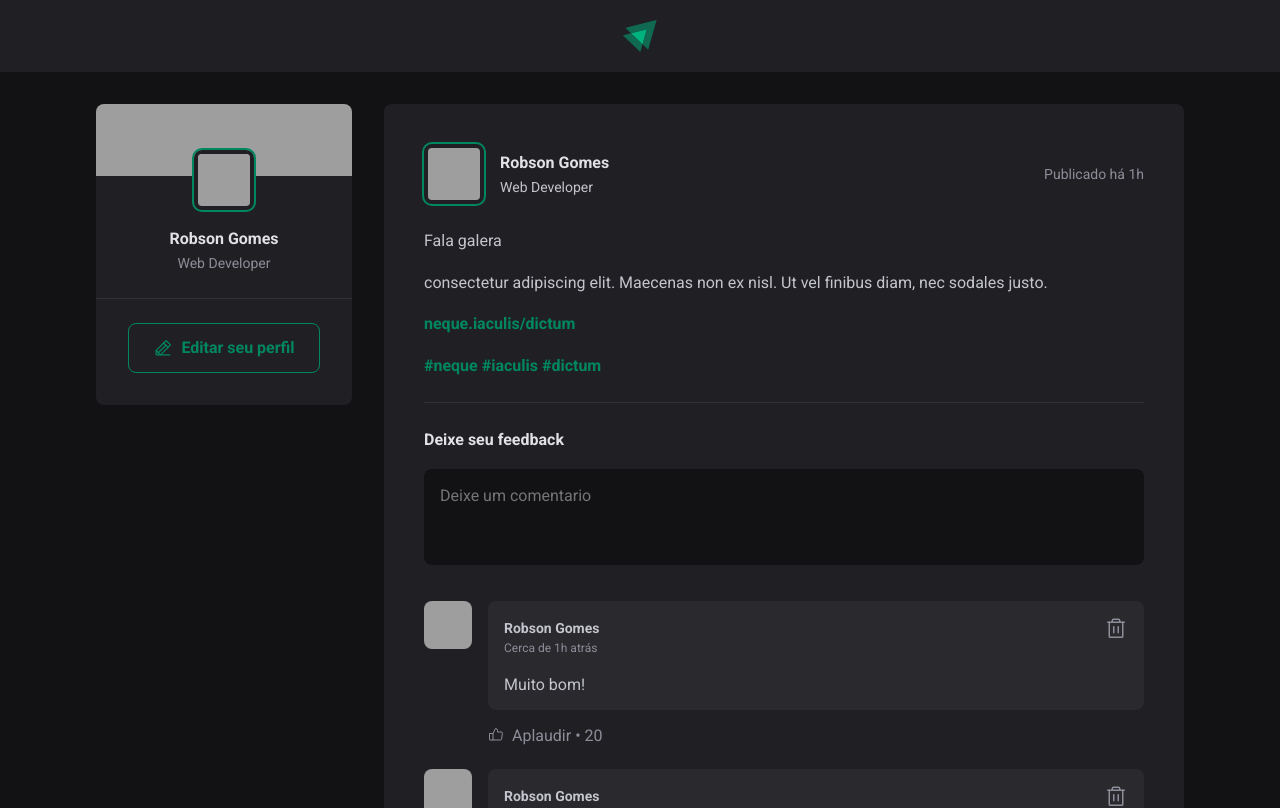
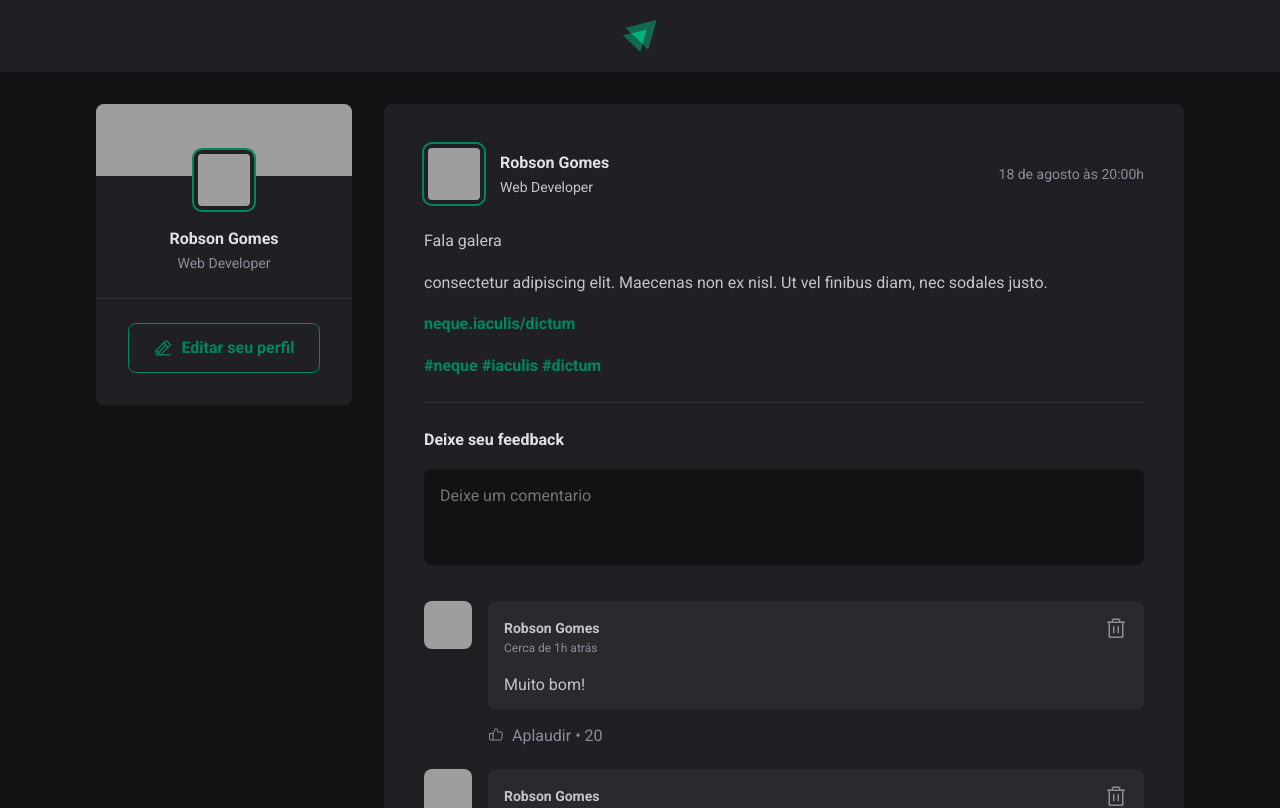
Before and after one commit to Robson-GDS/fundamentos-reactjs, a React (Vite) app: page / in a window 1280 px wide. Shown: the top 808 px of the page. Built offline with nearby package versions, Linux system fonts and the light colour scheme; grey boxes are pictures that could not be loaded.

Commit message:
formatando a data

```diff
--- a/package.json
+++ b/package.json
@@ -9,6 +9,7 @@
     "preview": "vite preview"
   },
   "dependencies": {
+    "date-fns": "^2.29.2",
     "phosphor-react": "^1.4.1",
     "react": "^18.2.0",
     "react-dom": "^18.2.0"
--- a/src/components/Post.jsx
+++ b/src/components/Post.jsx
@@ -1,23 +1,30 @@
+import { format } from "date-fns";
+import ptBr from "date-fns/locale/pt-BR";
+
 import { Avatar } from "./Avatar";
 import { Comment } from "./Comment";
 
 import styles from "./Post.module.css";
 
-export function Post(props) {
-  console.log(props);
+export function Post({ author, publishedAt }) {
+  const publishedDateFormatted = format(publishedAt, "d 'de' MMMM 'às' 	HH:mm'h'", {
+    locale: ptBr,
+  })
 
   return (
     <article className={styles.post}>
       <header>
         <div className={styles.author}>
-          <Avatar src="https://github.com/robson-gds.png"/>
+          <Avatar src={author.avatarUrl}/>
           <div className={styles.authorInfo}>
-            <strong>Robson Gomes</strong>
-            <span>Web Developer</span>
+            <strong>{author.name}</strong>
+            <span>{author.role}</span>
           </div>
         </div>
 
-        <time title="05 de agosto às 08:13h" dateTime="2022/08/05 08:13:30">Publicado há 1h</time>
+        <time title="" dateTime="2022/08/05 08:13:30">
+          {publishedDateFormatted}
+        </time>
       </header>
 
       <div className={styles.content}>
```
Also changed, not shown: 1 other file (tests, documents, lock files or other folders).
